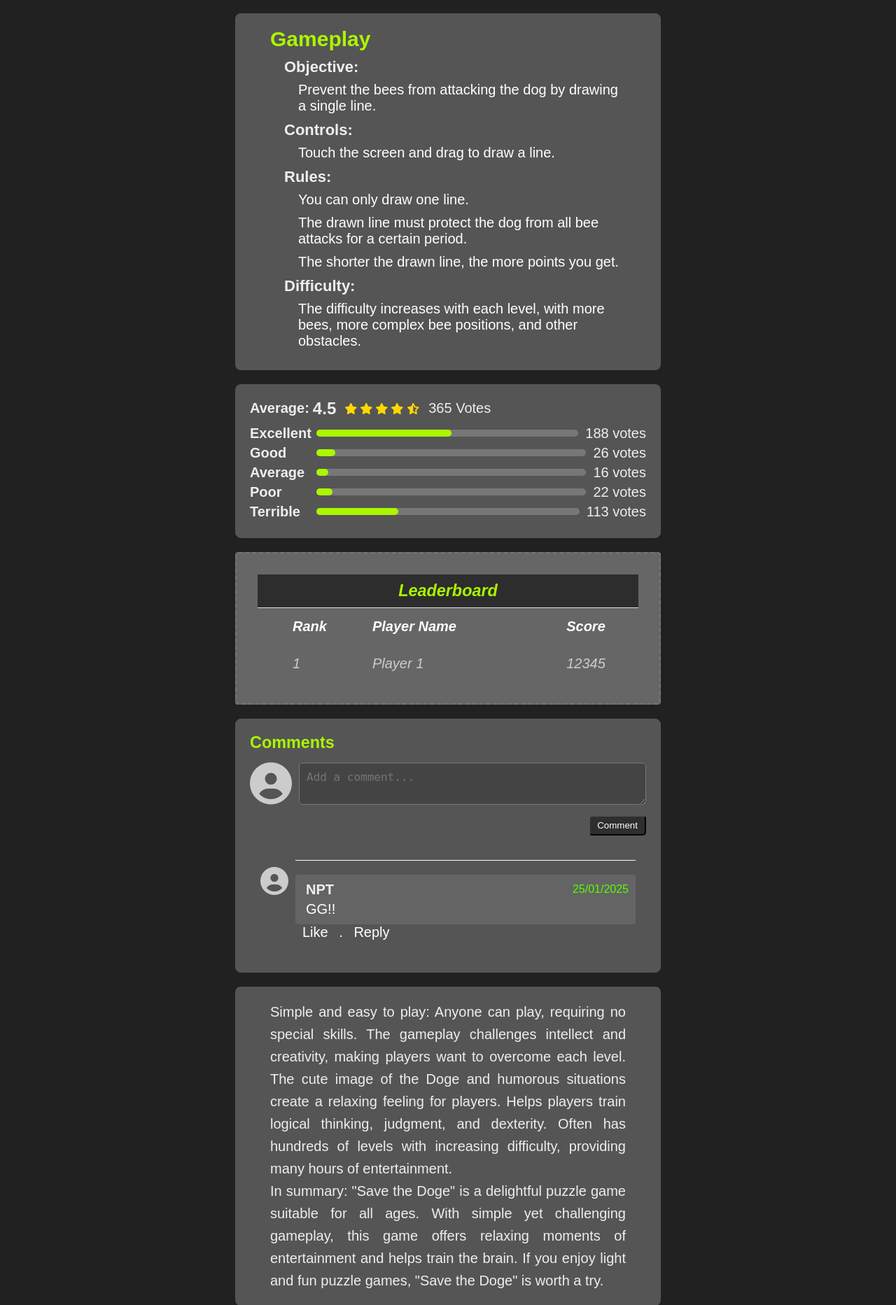
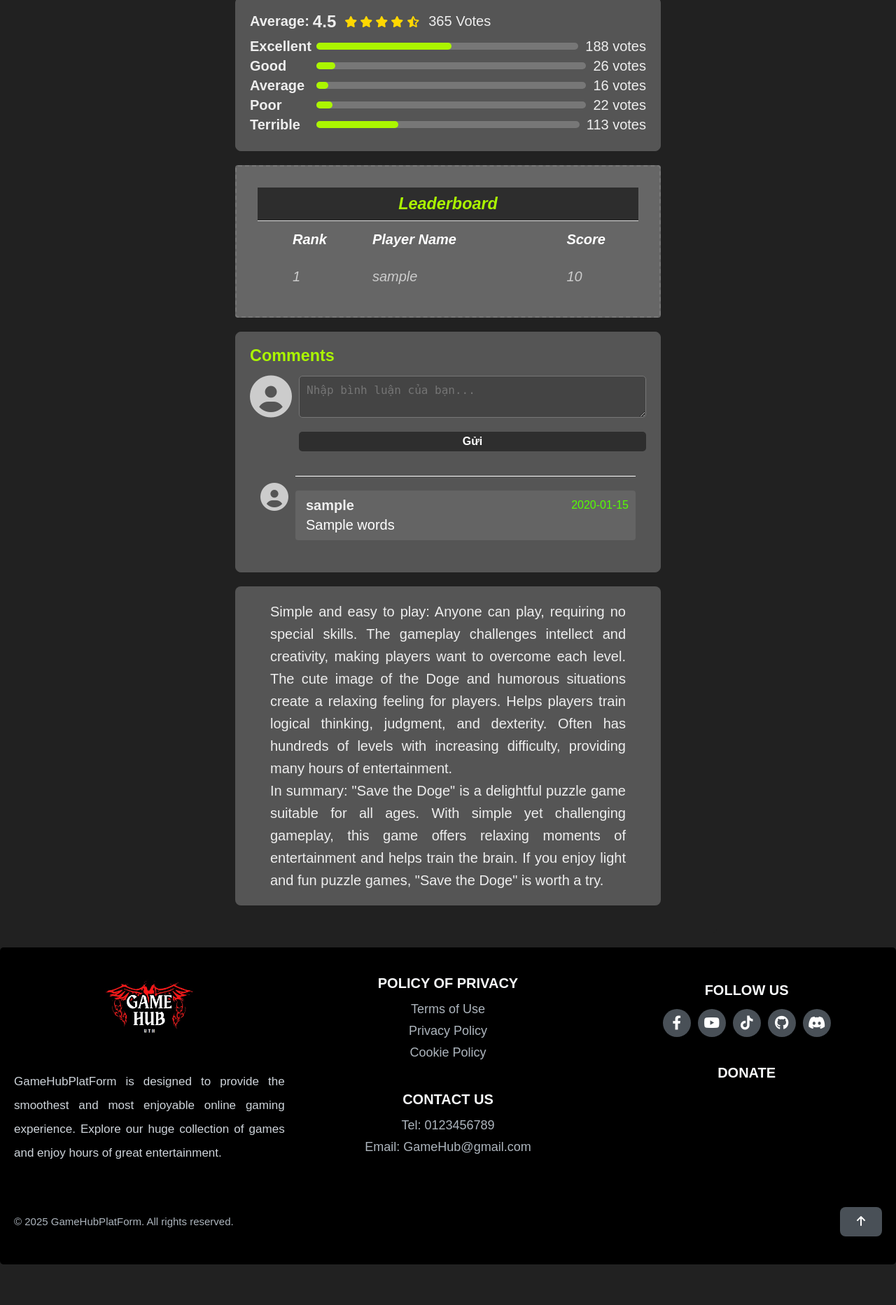
Before and after one commit to qichuang5705/Game-Hub-Platform, a Django app: template games/templates/game_detail.html in a window 1280 px wide. Shown: the part 1227-3092 px from the top of the page at 70% size. After the commit the page ends 3034 px from the top, so only its background shows below. Run offline with Django 3.2, Linux system fonts and the light colour scheme; the template is opened without the code that fills it: most values are stand-ins (such as "Sample title", 1, 10 or a date in 2020).

Commit message:
Tích hợp html game

```diff
--- a/accounts/templates/home.html
+++ b/accounts/templates/home.html
@@ -8,7 +8,7 @@
         <!--Game1-->
         <div class="card_game">
             <div class="cart_img">
-                <a href="{% url 'game_detail' id=game.id %}">
+                <a href="{% url 'game_detail' gameId=game.id %}">
                     {% if game.image %}
                         <img width="120px" src="{{ game.image.url }}" alt="hình trò chơi">
                     {% else %}
--- a/games/models.py
+++ b/games/models.py
@@ -49,6 +49,7 @@ class Comment(models.Model):
     games = models.ForeignKey(Game, on_delete=models.CASCADE)
     users = models.ForeignKey(CustomUser, on_delete=models.CASCADE)
     words = models.TextField()
+    datecreate = models.DateField(auto_now_add=True)
 
 class Genre(models.Model):
     name = models.CharField(max_length=100)
--- a/games/templates/game_detail.html
+++ b/games/templates/game_detail.html
@@ -22,22 +22,44 @@
     border: none;
 }
 
+
+.comment-textarea{
+    width: 100%;
+}
+
+
+/* CSS */
+.button-32 {
+  background-color: #fff000;
+  border-radius: 12px;
+  color: #000;
+  cursor: pointer;
+  font-weight: bold;
+  padding: 10px 15px;
+  text-align: center;
+  transition: 200ms;
+  width: 100%;
+  box-sizing: border-box;
+  border: 0;
+  font-size: 16px;
+  user-select: none;
+  -webkit-user-select: none;
+  touch-action: manipulation;
+}
+
+.button-32:not(:disabled):hover,
+.button-32:not(:disabled):focus {
+  outline: 0;
+  background: #f4e603;
+  box-shadow: 0 0 0 2px rgba(0,0,0,.2), 0 3px 8px 0 rgba(0,0,0,.15);
+}
+
+.button-32:disabled {
+  filter: saturate(0.2) opacity(0.5);
+  -webkit-filter: saturate(0.2) opacity(0.5);
+  cursor: not-allowed;
+}
     </style>
-    <script>
-        function toggleFullscreen() {
-            let iframe = document.getElementById("gameIframe");
-
-            if (iframe.requestFullscreen) {
-                iframe.requestFullscreen();
-            } else if (iframe.mozRequestFullScreen) { // Firefox
-                iframe.mozRequestFullScreen();
-            } else if (iframe.webkitRequestFullscreen) { // Chrome, Safari, Edge
-                iframe.webkitRequestFullscreen();
-            } else if (iframe.msRequestFullscreen) { // IE/Edge
-                iframe.msRequestFullscreen();
-            }
-        }
-        </script>
 {% endblock %}
 
 
@@ -51,8 +73,6 @@
             <div class="play_game_box">
                 <iframe src="{{ game.file.url }}" allowfullscreen></iframe>
             </div>
-            <button onclick="toggleFullscreen()">🔲 Fullscreen</button>
-            <!--name game-->
             <div class="name_game">
                 <h3>{{ game.name }}</h3>
             </div>
@@ -69,19 +89,7 @@
                 <img src="{% static 'api/img/anh1.jpg' %}" alt="Game1" />
             </div>
             <!--instruct game-->
-            <div class="instruct_game">
-                <h3>Gameplay</h3>
-                <label>Objective:</label>
-                <p>Prevent the bees from attacking the dog by drawing a single line.</p>
-                <label>Controls:</label>
-                <p>Touch the screen and drag to draw a line.</p>
-                <label>Rules:</label>
-                <p>You can only draw one line.</p>
-                <p>The drawn line must protect the dog from all bee attacks for a certain period.</p>
-                <p>The shorter the drawn line, the more points you get.</p>
-                <label>Difficulty:</label>
-                <p>The difficulty increases with each level, with more bees, more complex bee positions, and other obstacles.</p>
-            </div>
+
 
             <!--voting-->
             <div class="voting_box">
@@ -159,11 +167,11 @@
                         <th>Player Name</th>
                         <th>Score</th>
                     </tr>
-                    {% for entry in history %}
+                    {% for entry in leader %}
                     <tr>
                         <td>{{ forloop.counter }}</td>
-                        <td>Player 1</td>
-                        <td>12345</td>
+                        <td>{{ entry.user.username }}</td>
+                        <td>{{ entry.max_score }}</td>
                     </tr>
                     {% endfor %}
                 </table>
@@ -173,18 +181,40 @@
             <div class="comment_container">
                 <div class="comment-section">
                     <h3>Comments</h3>
+
                     <div class="comment-form">
+                        <!-- avatar -->
                         <div class="user-avatar">
-                            <i class="fas fa-user-circle fa-3x"></i>
+                            <i class="fas fa-user-circle fa-3x">
+
+                            </i>
                         </div>
-                        <div class="comment-input">
+                        <!-- avatar -->
+                        <!-- nhập comment -->
+                         <div class="comment-input">
+                            <form method="post">
+                                {% csrf_token %}
+                                <div class="form-group">
+                                    <textarea name="words" class="comment-textarea" placeholder="Nhập bình luận của bạn..." required></textarea>
+                                </div>
+
+                                <div class="comment-actions">
+                                    <button class="button-32" type="submit">Gửi</button>
+                                </div>
+                            </form>
+                        </div>
+                        <!-- nhập comment -->
+                        <!-- <div class="comment-input">
                             <textarea placeholder="Add a comment..."></textarea>
                             <div class="comment-actions">
                                 <button>Comment</button>
                             </div>
-                        </div>
+                        </div> -->
                     </div>
+
+                    <!-- Hiển thị commet -->
                     <div class="comments">
+                        {% for comment in game.comment_set.all %}
                         <div class="comment">
                             <div class="user-avatar">
                                 <i class="fas fa-user-circle fa-2x"></i>
@@ -192,19 +222,27 @@
                             <div class="comment-content">
                                 <div class="comment-content-box">
                                     <div class="comment-header">
-                                        <p class="user-name">NPT</p>
-                                        <p class="comment-date">25/01/2025</p>
+                                        <p class="user-name">{{ comment.users.username }}</p>
+                                        <p class="comment-date">{{ comment.datecreate }}</p>
                                     </div>
-                                    <p>GG!!</p>
+                                    <p>{{ comment.words }}</p>
                                 </div>
+
                                 <div class="comment-footer">
-                                    <p id="like">Like</p>
-                                    <a>.</a>
-                                    <p>Reply</p>
+                                    {% if user.id == comment.users.id %}
+                                    <form action="{% url 'DeleteComment' comment.id %}" method="POST">
+                                        {% csrf_token %}
+                                        <button class="button-32" type="submit" onclick="return confirm('Bạn có chắc chắn muốn xóa?');">
+                                            Xóa
+                                        </button>
+                                    </form>
+                                    {% endif %}
                                 </div>
                             </div>
                         </div>
+                        {% endfor %}
                     </div>
+                      <!-- Hiển thị commet -->
                 </div>
             </div>
 
--- a/games/urls.py
+++ b/games/urls.py
@@ -7,7 +7,7 @@ router.register('leaderboard', LBHistoryViewset, basename='leaderboard')
 router.register('gameapi', GameViewset, basename='gameapi')
 
 urlpatterns = [
-    path("game_detail/<int:id>",game_detail, name="game_detail"),
+    path("game_detail/<int:gameId>",game_detail, name="game_detail"),
     path("up_game/",UpGame , name="up_game"),
     path("DeleteComment/<int:comment_id>",DeleteComment , name="DeleteComment"),
     path("Delete_Game/<int:game_id>", Delete_Game , name="Delete_Game"),
--- a/syntax.txt
+++ b/syntax.txt
@@ -23,6 +23,10 @@ tạo readme.md : echo "# Softwave-Technology---Website" >> README.md
     py manage.py makemigrations <name>
 
     python manage.py createsuperuser
+
+
+    python manage.py shell
+
 @git
 -Nếu branch huy chưa tồn tại, tạo branch mới dựa trên branch hiện tại:
     git checkout -b huy
--- /dev/null
+++ b/tempCodeRunnerFile.py
@@ -0,0 +1,2 @@
+x in dic:
+#     x['user'] = dic[]
```
Also changed, not shown: games/form.py (+6 -12 lines), games/views.py (+14 -10 lines), test.py (+16 -27 lines), games/migrations/0014_comment_datecreate.py (added).
